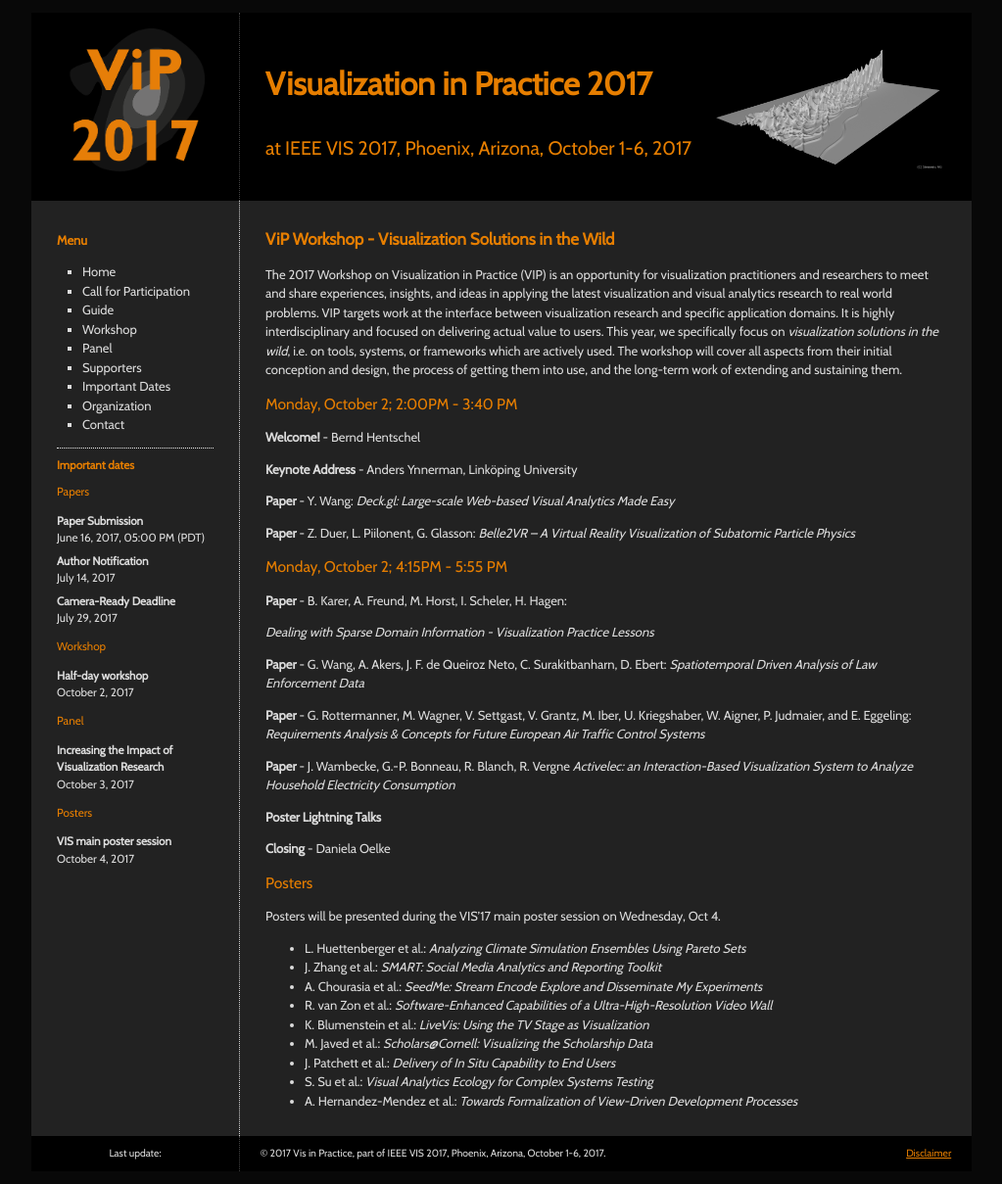
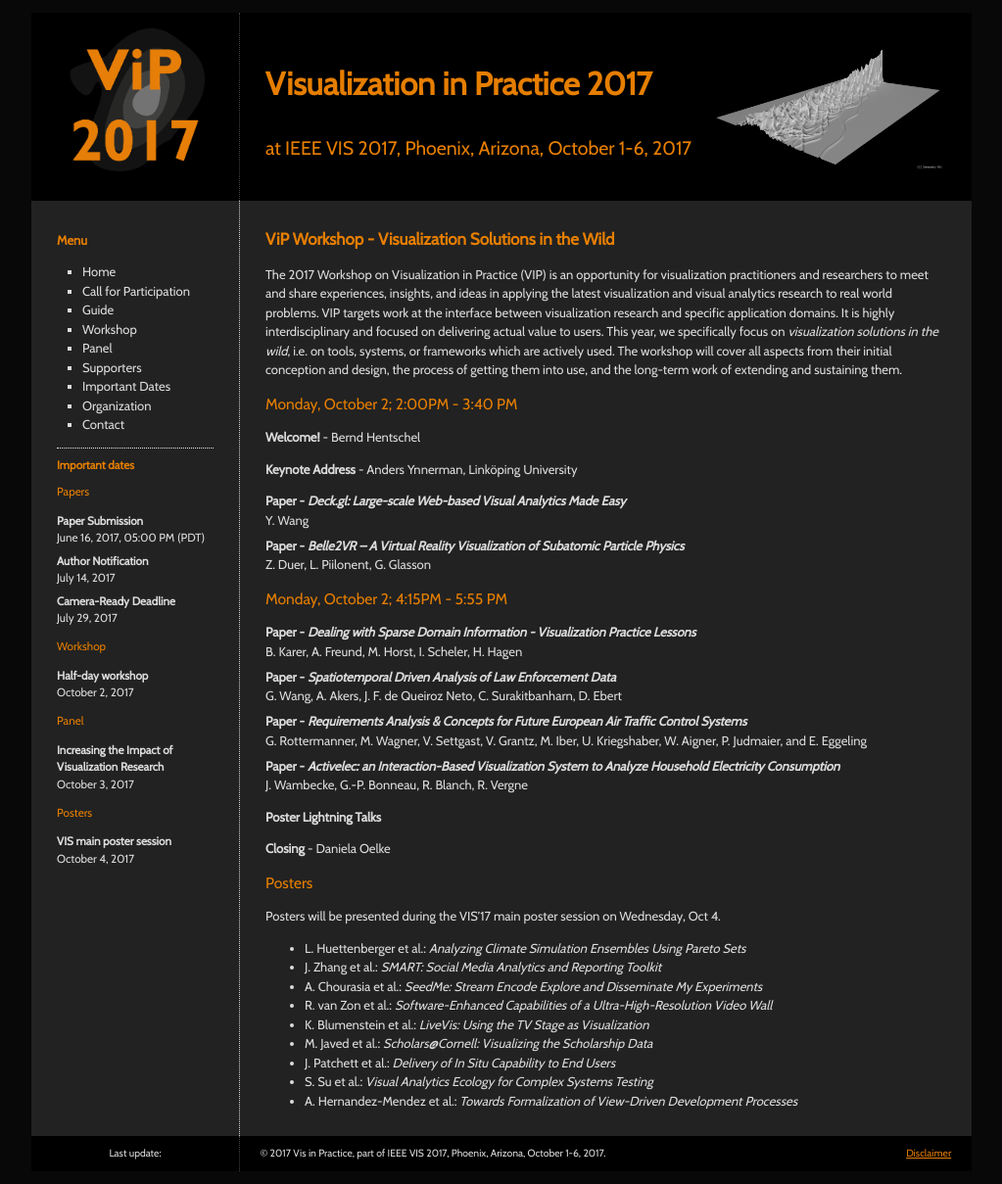
Before and after one commit to bhentschel/vip.org, a Jekyll site: the page built from _pages/workshop.md, in a window 1280 px wide. Shown: the whole page at 98% size, without its empty margins (128-1151 px from the left). Built offline with Jekyll 4.4.1, drawn with Linux system fonts in a browser that asks for light colours; some of the changed lines change nothing that is shown.

Commit message:
a little layout optimization

```diff
--- a/_pages/workshop.md
+++ b/_pages/workshop.md
@@ -15,28 +15,26 @@
 
 __Keynote Address__ - Anders Ynnerman, Linköping University
 
-__Paper__ - Y. Wang:
-_Deck.gl: Large-scale Web-based Visual Analytics Made Easy_
+__Paper__ - _Deck.gl: Large-scale Web-based Visual Analytics Made Easy_
+: Y. Wang
 
-__Paper__ - Z. Duer, L. Piilonent, G. Glasson:
-_Belle2VR – A Virtual Reality Visualization of Subatomic Particle Physics_
-
+__Paper__ - _Belle2VR – A Virtual Reality Visualization of Subatomic Particle Physics_
+: Z. Duer, L. Piilonent, G. Glasson
 
 
 ## Monday, October 2; 4:15PM - 5:55 PM
 
-__Paper__ -  B. Karer, A. Freund, M. Horst, I. Scheler, H. Hagen:
+__Paper__ - _Dealing with Sparse Domain Information - Visualization Practice Lessons_
+: B. Karer, A. Freund, M. Horst, I. Scheler, H. Hagen
 
-_Dealing with Sparse Domain Information - Visualization Practice Lessons_
+__Paper__ - _Spatiotemporal Driven Analysis of Law Enforcement Data_
+: G. Wang, A. Akers, J. F. de Queiroz Neto, C. Surakitbanharn, D. Ebert
 
-__Paper__ -  G. Wang, A. Akers, J. F. de Queiroz Neto, C. Surakitbanharn, D. Ebert:
-_Spatiotemporal Driven Analysis of Law Enforcement Data_
+__Paper__ - _Requirements Analysis & Concepts for Future European Air Traffic Control Systems_
+: G. Rottermanner, M. Wagner, V. Settgast, V. Grantz, M. Iber, U. Kriegshaber, W. Aigner, P. Judmaier, and E. Eggeling
 
-__Paper__ - G. Rottermanner, M. Wagner, V. Settgast, V. Grantz, M. Iber, U. Kriegshaber, W. Aigner, P. Judmaier, and E. Eggeling:
-_Requirements Analysis & Concepts for Future European Air Traffic Control Systems_
-
-__Paper__ - J. Wambecke, G.-P. Bonneau, R. Blanch, R. Vergne
-_Activelec: an Interaction-Based Visualization System to Analyze Household Electricity Consumption_
+__Paper__ - _Activelec: an Interaction-Based Visualization System to Analyze Household Electricity Consumption_
+: J. Wambecke, G.-P. Bonneau, R. Blanch, R. Vergne
 
 __Poster Lightning Talks__
 
```
